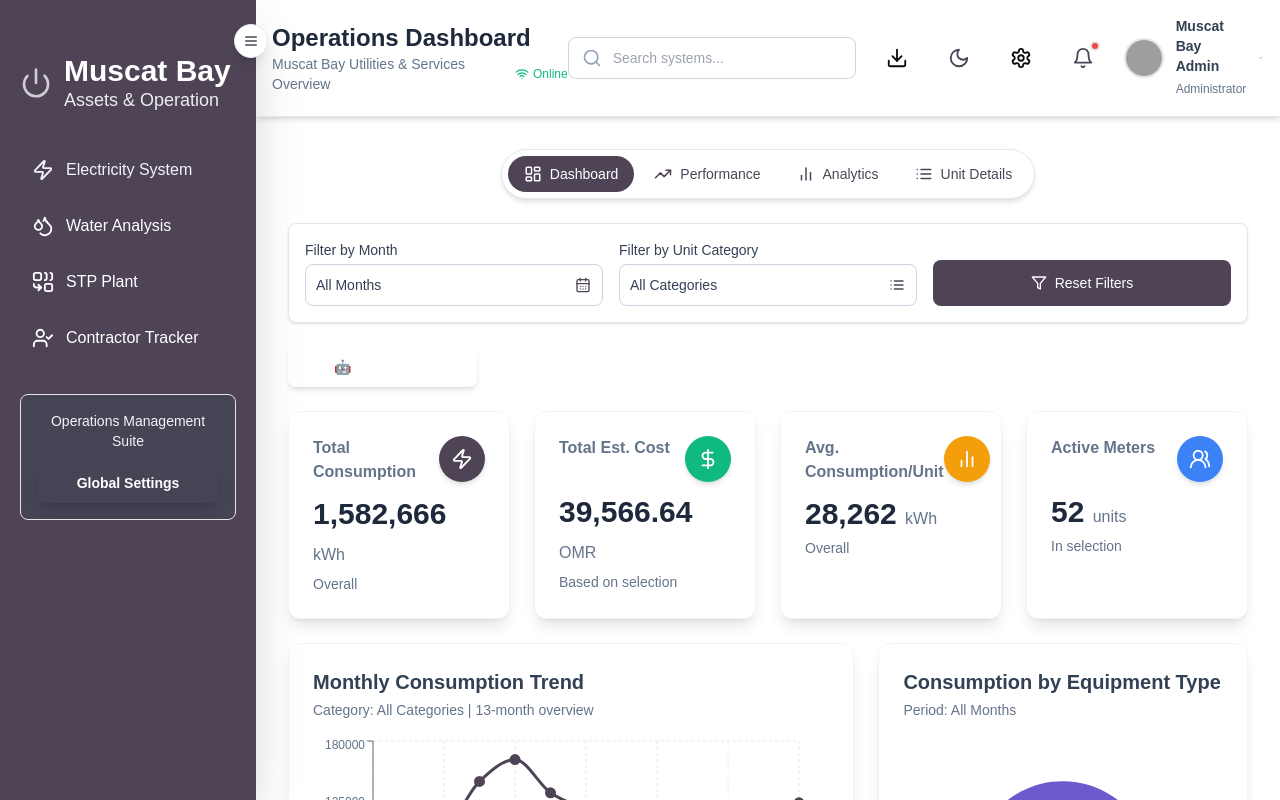
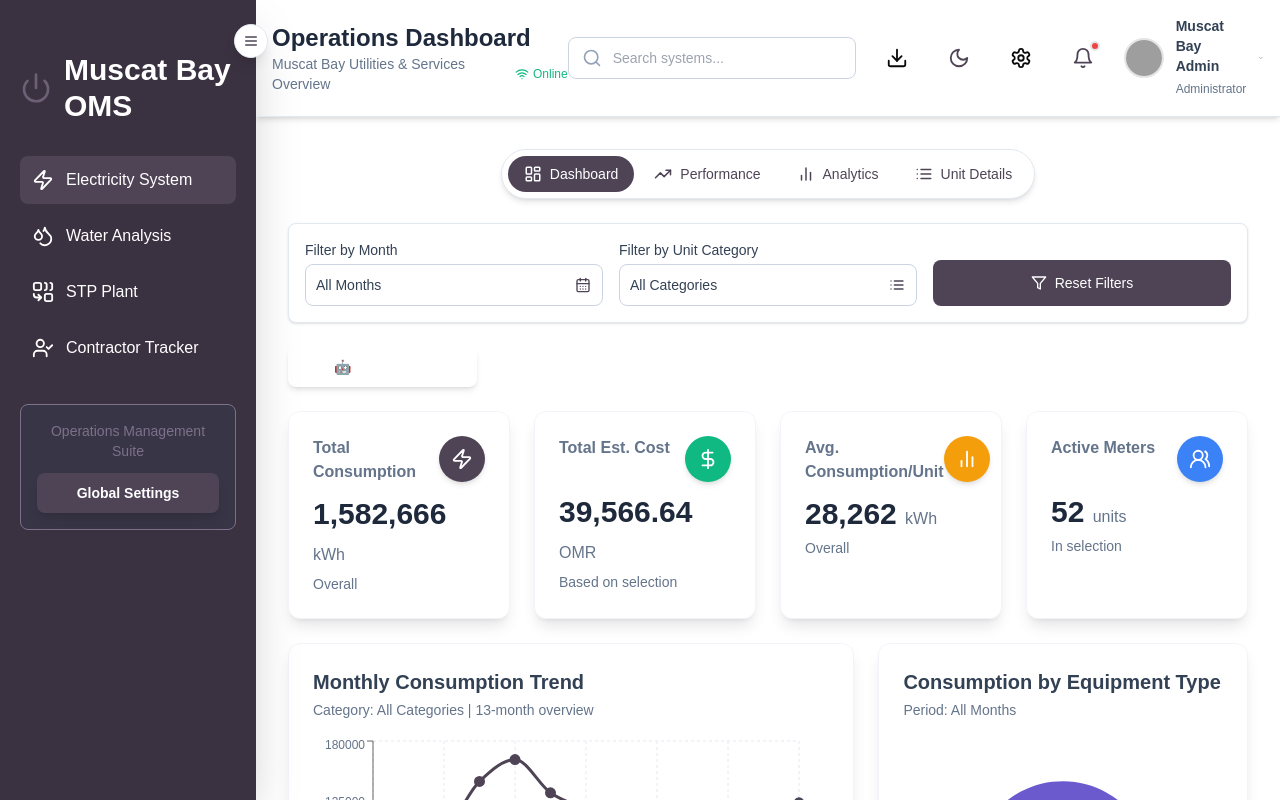
Before and after one commit to ARahim900/MBay, a Next.js app: page / in a window 1280 px wide. Built offline with nearby package versions, Linux system fonts and the light colour scheme; grey boxes are pictures that could not be loaded.

Commit message:
Add Sidebar layout component

```diff
--- a/components/layout/sidebar.tsx
+++ b/components/layout/sidebar.tsx
@@ -1,15 +1,20 @@
-"use client"
+'use client';
 
-import type React from "react"
-import { Zap, Droplets, Combine, UserCheck, Power, Menu } from "lucide-react"
-import { COLORS } from "@/lib/constants"
+import React from 'react';
+import { Power, Menu, Zap, Droplets, Combine, UserCheck } from 'lucide-react';
+import { COLORS, MAIN_SECTIONS } from '@/lib/constants';
+import { cn } from '@/lib/utils';
+
+// ===============================
+// SIDEBAR COMPONENT
+// ===============================
 
 interface SidebarProps {
-  activeMainSection: string
-  setActiveMainSection: (section: string) => void
-  isCollapsed: boolean
-  toggleSidebar: () => void
-  isDarkMode: boolean
+  activeMainSection: string;
+  setActiveMainSection: (section: string) => void;
+  isCollapsed: boolean;
+  toggleSidebar: () => void;
+  isDarkMode: boolean;
 }
 
 export const Sidebar: React.FC<SidebarProps> = ({
@@ -17,22 +22,27 @@ export const Sidebar: React.FC<SidebarProps> = ({
   setActiveMainSection,
   isCollapsed,
   toggleSidebar,
-  isDarkMode,
+  isDarkMode
 }) => {
-  const mainSections = [
-    { name: "Electricity System", icon: Zap, sectionId: "ElectricitySystem" },
-    { name: "Water Analysis", icon: Droplets, sectionId: "WaterAnalysis" },
-    { name: "STP Plant", icon: Combine, sectionId: "STPPlant" },
-    { name: "Contractor Tracker", icon: UserCheck, sectionId: "ContractorTracker" },
-  ]
-
-  const sidebarBg = isDarkMode ? COLORS.navy : COLORS.primary
-  const hoverBg = isDarkMode ? COLORS.navyLight : COLORS.primaryLight
+  const getIcon = (iconName: string) => {
+    const iconMap = {
+      Zap,
+      Droplets,
+      Combine,
+      UserCheck,
+    };
+    return iconMap[iconName as keyof typeof iconMap] || Zap;
+  };
 
   return (
     <div
-      className={`${isCollapsed ? "w-16" : "w-64"} text-slate-100 p-5 space-y-8 min-h-screen shadow-2xl print:hidden transition-all duration-300 ease-in-out relative`}
-      style={{ backgroundColor: sidebarBg }}
+      className={cn(
+        "text-slate-100 p-5 space-y-8 min-h-screen shadow-2xl print:hidden transition-all duration-300 ease-in-out relative",
+        isCollapsed ? 'w-16' : 'w-64'
+      )}
+      style={{
+        backgroundColor: isDarkMode ? '#1e1e2e' : COLORS.primaryDark
+      }}
     >
       {/* Toggle Button */}
       <button
@@ -44,74 +54,77 @@ export const Sidebar: React.FC<SidebarProps> = ({
       </button>
 
       {/* Logo */}
-      <div className={`flex items-center space-x-3 text-white ${isCollapsed ? "justify-center" : ""}`}>
-        <Power size={32} style={{ color: COLORS.gold }} className="animate-pulse flex-shrink-0" />
-        {!isCollapsed && (
-          <div className="flex flex-col">
-            <span className="text-3xl font-bold leading-tight">Muscat Bay</span>
-            <span className="text-lg font-medium opacity-90 -mt-1">Assets & Operation</span>
-          </div>
-        )}
+      <div className={cn(
+        "text-3xl font-bold flex items-center space-x-3 text-white",
+        isCollapsed ? 'justify-center' : ''
+      )}>
+        <Power
+          size={32}
+          style={{ color: COLORS.primaryLight }}
+          className="animate-pulse flex-shrink-0"
+        />
+        {!isCollapsed && <span>Muscat Bay OMS</span>}
       </div>
 
       {/* Navigation */}
       <nav className="space-y-2">
-        {mainSections.map((section) => (
+        {MAIN_SECTIONS.map(section => {
+          const IconComponent = getIcon(section.icon);
+          const isActive = section.id === activeMainSection;
+
+          return (
             <button
-            key={section.sectionId}
-            onClick={() => setActiveMainSection(section.sectionId)}
-            style={
-              section.sectionId === activeMainSection
-                ? { backgroundColor: COLORS.teal, color: COLORS.navy }
-                : { color: "white" }
-            }
-            className={`w-full flex items-center ${isCollapsed ? "justify-center" : "space-x-3"} p-3 rounded-lg transition-all duration-200 ease-in-out group hover:text-white relative`}
+              key={section.id}
+              onClick={() => setActiveMainSection(section.id)}
+              className={cn(
+                "w-full flex items-center p-3 rounded-lg transition-all duration-200 ease-in-out group hover:text-white relative",
+                isCollapsed ? 'justify-center' : 'space-x-3',
+                isActive ? 'text-white' : 'text-white'
+              )}
+              style={isActive ? { backgroundColor: COLORS.primary, color: 'white' } : {color: 'white'}}
               onMouseOver={(e) => {
-              if (section.sectionId !== activeMainSection) {
-                e.currentTarget.style.backgroundColor = hoverBg
-                e.currentTarget.style.color = "white"
+                if (!isActive) {
+                  e.currentTarget.style.backgroundColor = COLORS.primaryLight;
+                  e.currentTarget.style.color = 'white';
                 }
               }}
               onMouseOut={(e) => {
-              if (section.sectionId !== activeMainSection) {
-                e.currentTarget.style.backgroundColor = "transparent"
-                e.currentTarget.style.color = "white"
-              } else {
-                e.currentTarget.style.backgroundColor = COLORS.teal
-                e.currentTarget.style.color = COLORS.navy
+                if (!isActive) {
+                  e.currentTarget.style.backgroundColor = 'transparent';
+                  e.currentTarget.style.color = 'white';
                 }
               }}
-            title={isCollapsed ? section.name : ""}
+              title={isCollapsed ? section.name : ''}
             >
-            <section.icon
+              <IconComponent
                 size={22}
-              className={`group-hover:scale-110 transition-transform flex-shrink-0`}
-              style={{ color: section.sectionId === activeMainSection ? COLORS.navy : "white" }}
+                className="group-hover:scale-110 transition-transform text-white flex-shrink-0"
               />
               {!isCollapsed && <span className="font-medium">{section.name}</span>}
             </button>
-        ))}
+          );
+        })}
       </nav>
 
       {/* Footer */}
       {!isCollapsed && (
         <div
           className="mt-auto p-4 bg-slate-700 bg-opacity-30 rounded-lg text-center border"
-          style={{ borderColor: COLORS.gold }}
+          style={{borderColor: COLORS.primaryLight}}
         >
-          <p className="text-sm" style={{ color: COLORS.gold }}>
+          <p className="text-sm" style={{color: COLORS.primaryLight}}>
             Operations Management Suite
           </p>
           <button
             className="mt-3 w-full text-white py-2.5 px-4 rounded-lg text-sm font-semibold shadow-lg transition-all"
-            style={{ backgroundColor: COLORS.dominant }}
-            onMouseOver={(e) => (e.currentTarget.style.backgroundColor = COLORS.primaryDark)}
-            onMouseOut={(e) => (e.currentTarget.style.backgroundColor = COLORS.dominant)}
+            style={{ backgroundColor: COLORS.primary }}
+            onMouseOver={(e) => e.currentTarget.style.backgroundColor = COLORS.primaryDark}
+            onMouseOut={(e) => e.currentTarget.style.backgroundColor = COLORS.primary}
           >
             Global Settings
           </button>
         </div>
       )}
     </div>
-  )
-}
+  );
+};
```
Lines whose indentation alone changed are shown as unchanged.
